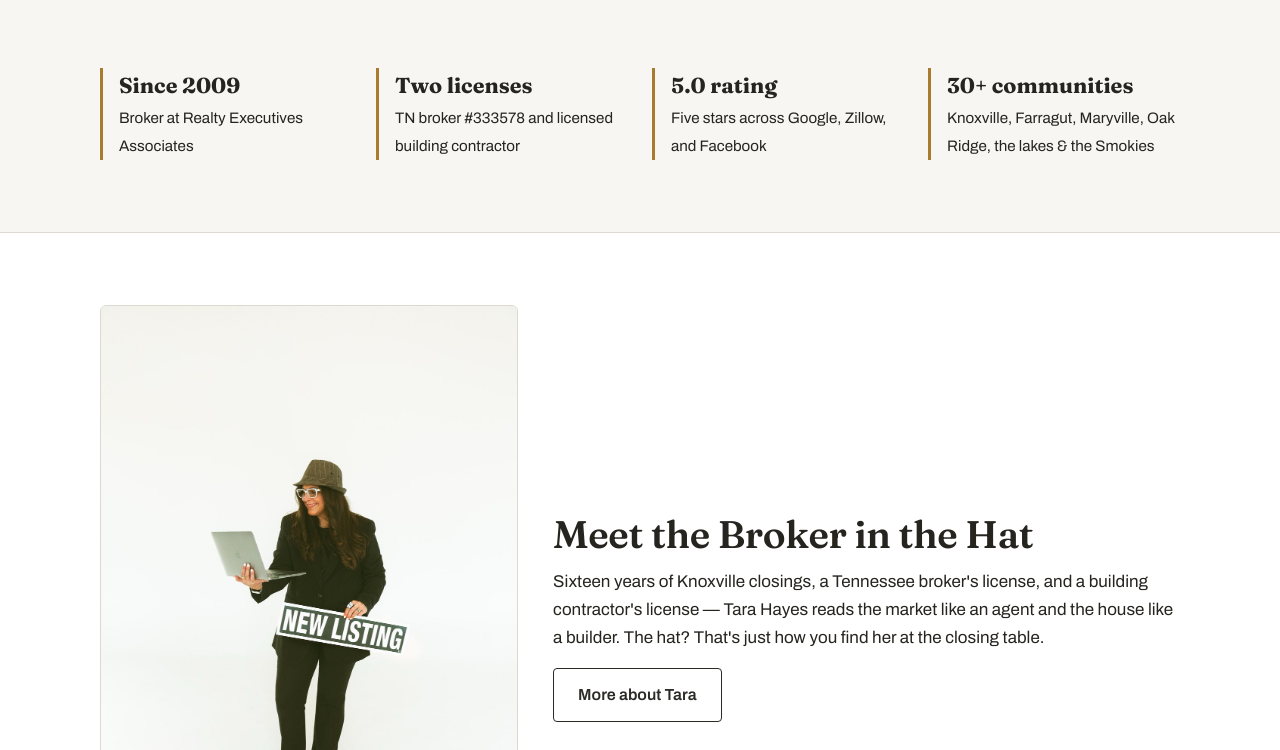
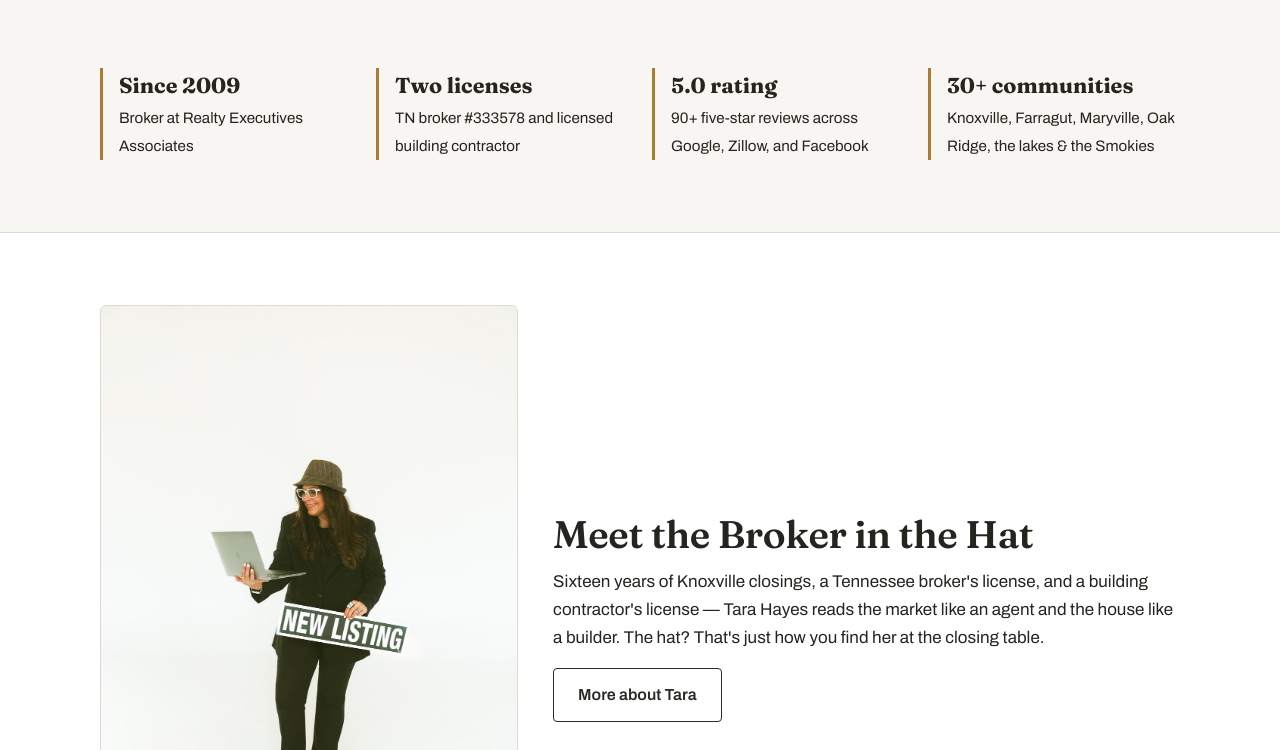
Before and after one commit to Westyn3/tara-hayes-realtor, a Jekyll site: the page built from index.html, in a window 1280 px wide and 900 px high, scrolled down 701 px, cut to the strip 150-900 px from the top of the window. Built offline with Jekyll 4.4.1, drawn with Linux system fonts in a browser that asks for light colours.

Commit message:
Update review counts: 90+ five-star reviews across Google (31), Zillow, Facebook
Co-Authored-By: Claude Fable 5 <noreply@anthropic.com>
Claude-Session: https://claude.ai/code/session_017Tdkj31mQYZtdN1yVPKqVk

```diff
--- a/index.html
+++ b/index.html
@@ -26,7 +26,7 @@ hero_video: true
   <div class="wrap creds">
     <div><strong>Since 2009</strong><span>Broker at Realty Executives Associates</span></div>
     <div><strong>Two licenses</strong><span>TN broker #333578 and licensed building contractor</span></div>
-    <div><strong>5.0 rating</strong><span>Five stars across Google, Zillow, and Facebook</span></div>
+    <div><strong>5.0 rating</strong><span>90+ five-star reviews across Google, Zillow, and Facebook</span></div>
     <div><strong>30+ communities</strong><span>Knoxville, Farragut, Maryville, Oak Ridge, the lakes &amp; the Smokies</span></div>
   </div>
 </section>
--- a/reviews.html
+++ b/reviews.html
@@ -12,7 +12,7 @@ crumb: "Reviews"
 </section>
 <section class="section">
   <div class="wrap">
-    <p class="intro">Tara holds a 5.0 rating everywhere clients review her &mdash; Google, Zillow (37 reviews), and Facebook (23 recommendations). A few recent ones:</p>
+    <p class="intro">Tara holds a 5.0 rating everywhere clients review her &mdash; more than 90 reviews across Google, Zillow, and Facebook. A few recent ones:</p>
     <div class="grid">
       <div class="quote"><p class="stars">★★★★★</p><blockquote>&ldquo;Tara helped me buy my first home!! She is an expert in her field. I trust her to tell me the honest truth about the market and really any question I ask. Dependable, compassionate, and fun to work with &mdash; she makes you feel comfortable and confident from start to finish.&rdquo;</blockquote><cite>Google review &mdash; first-time buyer</cite></div>
       <div class="quote"><p class="stars">★★★★★</p><blockquote>&ldquo;Tara really knows real estate!! Thankful for someone that has your best interest at heart. Thank you for helping us during our buying process!&rdquo;</blockquote><cite>Google review &mdash; Knoxville buyers</cite></div>
```
